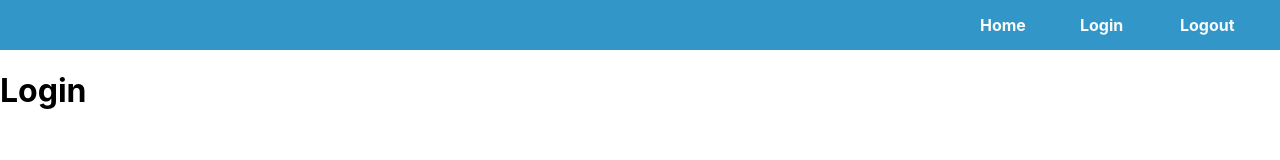
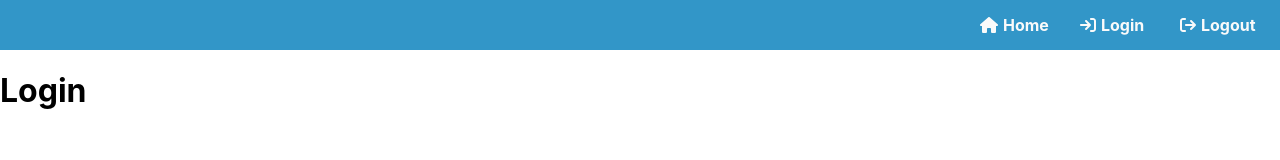
Before and after one commit to aogumobc/firebase-auth-template-gnav-for-react-spa, a React (Create React App) app: page /login in a window 1280 px wide. Shown: the top 160 px of the page. Built offline with nearby package versions, Linux system fonts and the light colour scheme.

Commit message:
update: add; FontAwesomeIcons

```diff
--- a/package.json
+++ b/package.json
@@ -3,6 +3,10 @@
   "version": "0.1.0",
   "private": true,
   "dependencies": {
+    "@fortawesome/fontawesome-svg-core": "^6.4.0",
+    "@fortawesome/free-regular-svg-icons": "^6.4.0",
+    "@fortawesome/free-solid-svg-icons": "^6.4.0",
+    "@fortawesome/react-fontawesome": "^0.2.0",
     "@testing-library/jest-dom": "^5.16.5",
     "@testing-library/react": "^13.4.0",
     "@testing-library/user-event": "^13.5.0",
--- a/src/components/Navigations/GlobalNav/presenter.tsx
+++ b/src/components/Navigations/GlobalNav/presenter.tsx
@@ -1,4 +1,10 @@
 import { Link } from "react-router-dom";
+import { FontAwesomeIcon } from '@fortawesome/react-fontawesome'
+import {
+    faHouse,
+    faArrowRightToBracket,
+    faArrowRightFromBracket,
+} from '@fortawesome/free-solid-svg-icons'
 
 export const GlobalNavPresenter: React.FC = () => {
 
@@ -6,14 +12,17 @@ export const GlobalNavPresenter: React.FC = () => {
         <nav className="global-nav">
 
             <Link to={"/"}>
+                <FontAwesomeIcon icon={faHouse} />
                 Home
             </Link>
 
             <Link to={"/login"}>
+                <FontAwesomeIcon icon={ faArrowRightToBracket } />
                 Login
             </Link>
 
             <Link to={"/logout"}>
+                <FontAwesomeIcon icon={ faArrowRightFromBracket } />
                 Logout
             </Link>
 
```
Also changed, not shown: 1 other file (tests, documents, lock files or other folders).
